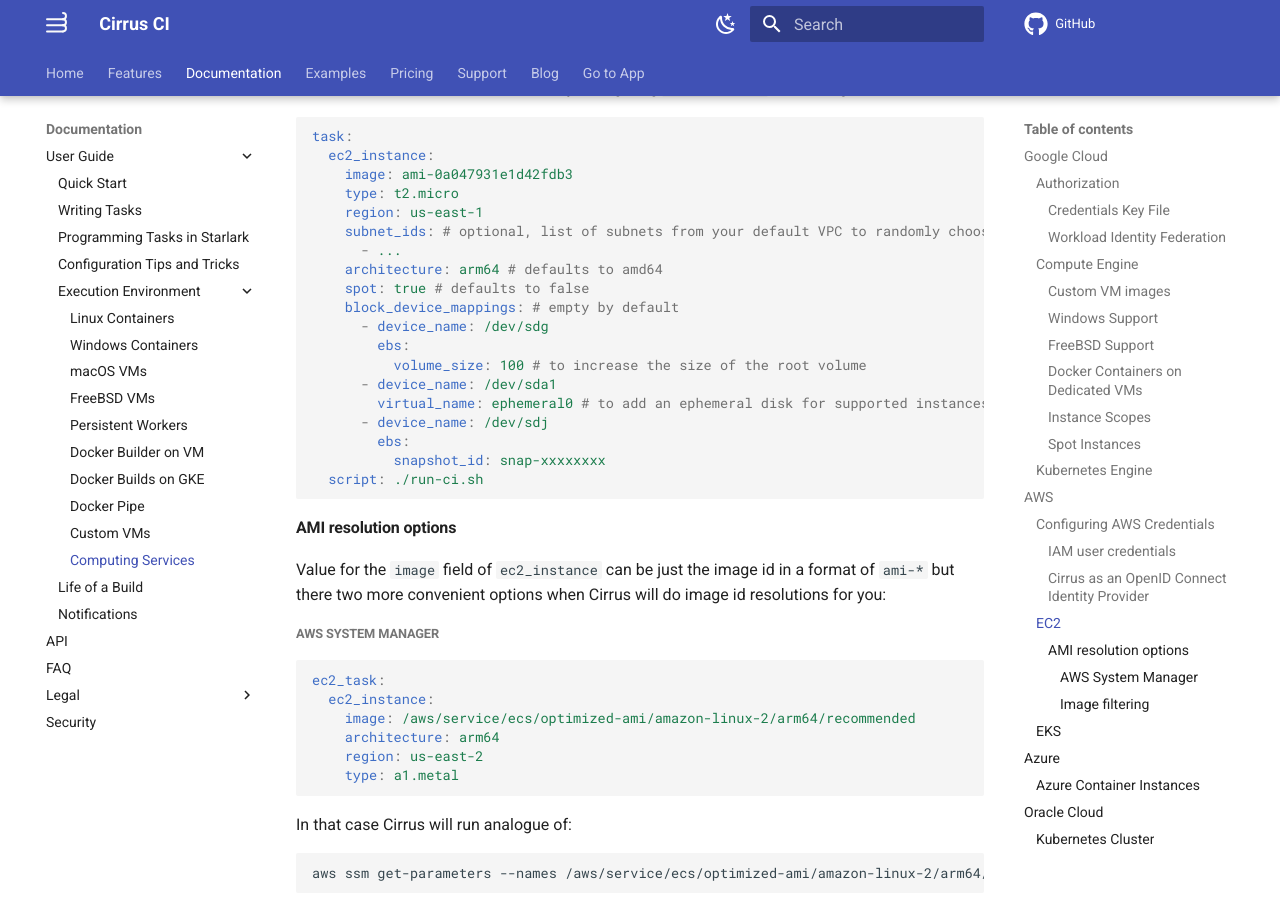
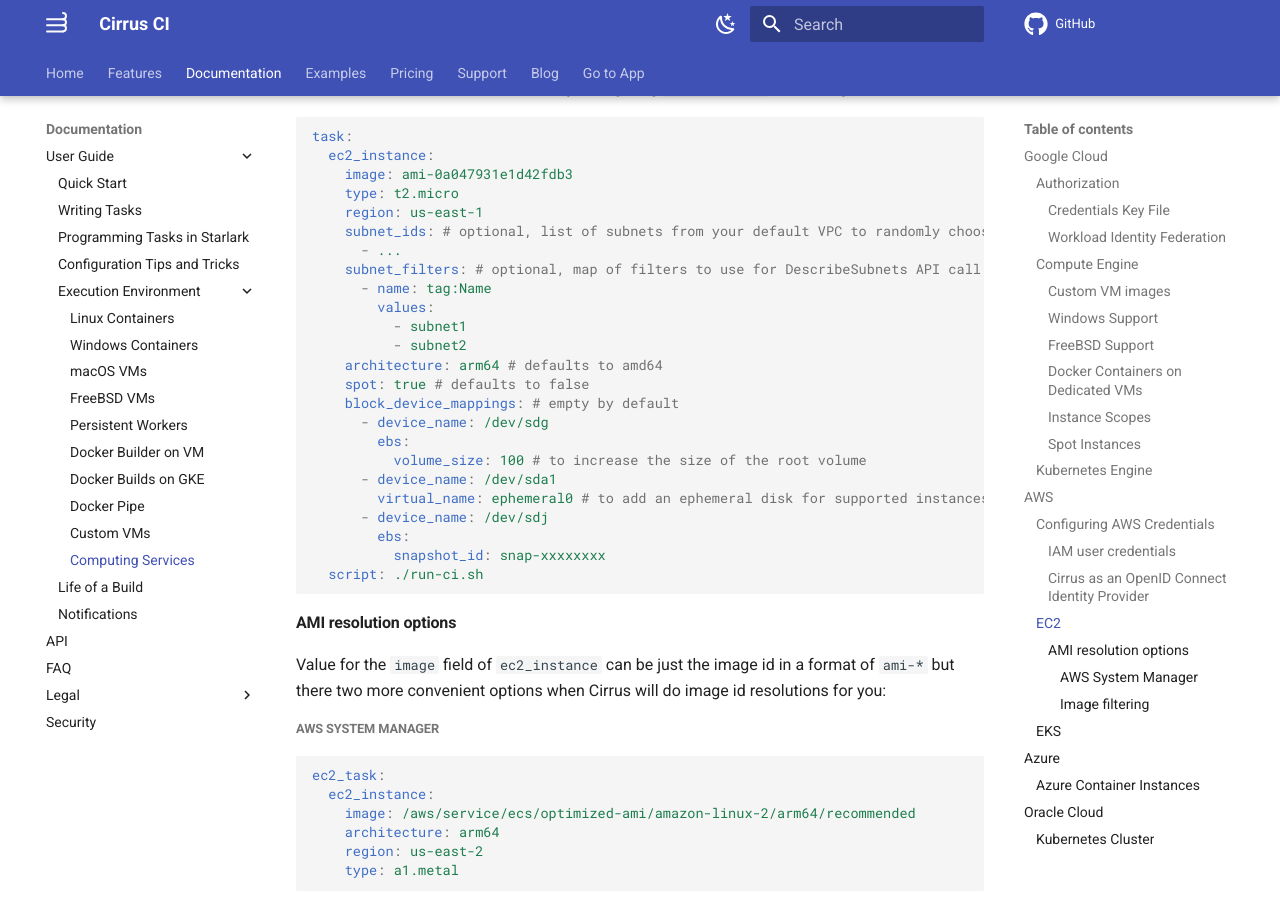
Before and after one commit to cirruslabs/cirrus-ci-docs, an MkDocs documentation site: the page built from docs/guide/supported-computing-services.md, in a window 1280 px wide and 900 px high, scrolled down 13706 px. Built offline with MkDocs 1.6.1 and Material for MkDocs 9.7.7, drawn with Linux system fonts in a browser that asks for light colours; emoji names are drawn with the system emoji font; comment, search, counter and statistics services are not loaded.

Commit message:
Document `subnet_filters` (#1254)

```diff
--- a/docs/guide/supported-computing-services.md
+++ b/docs/guide/supported-computing-services.md
@@ -703,6 +703,11 @@ task:
     region: us-east-1
     subnet_ids: # optional, list of subnets from your default VPC to randomly choose from for scheduling the instance
       - ...
+    subnet_filters: # optional, map of filters to use for DescribeSubnets API call. Note to make sure Cirrus is given `ec2:DescribeSubnets`
+      - name: tag:Name
+        values:
+          - subnet1
+          - subnet2
     architecture: arm64 # defaults to amd64
     spot: true # defaults to false
     block_device_mappings: # empty by default
```
Also changed, not shown: docs/guide/docker-builder-vm.md (+5 -0 lines).
